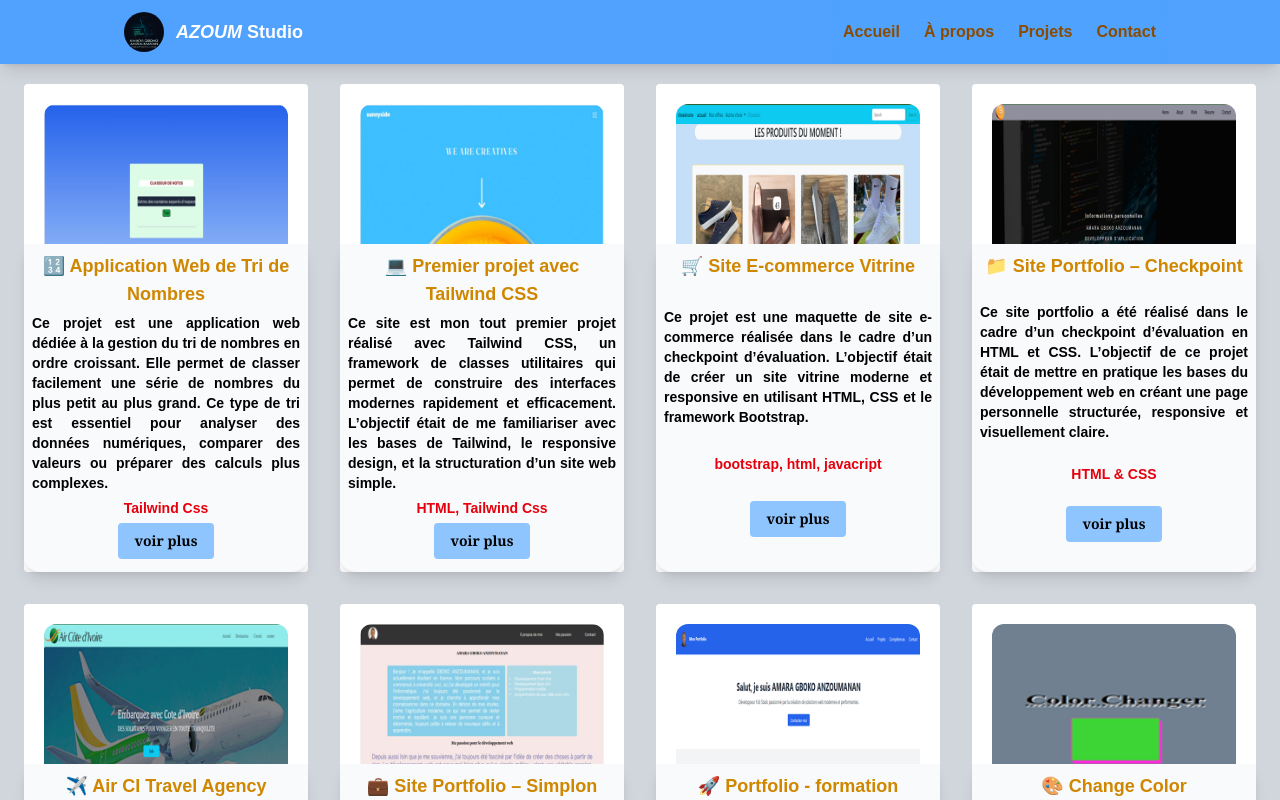
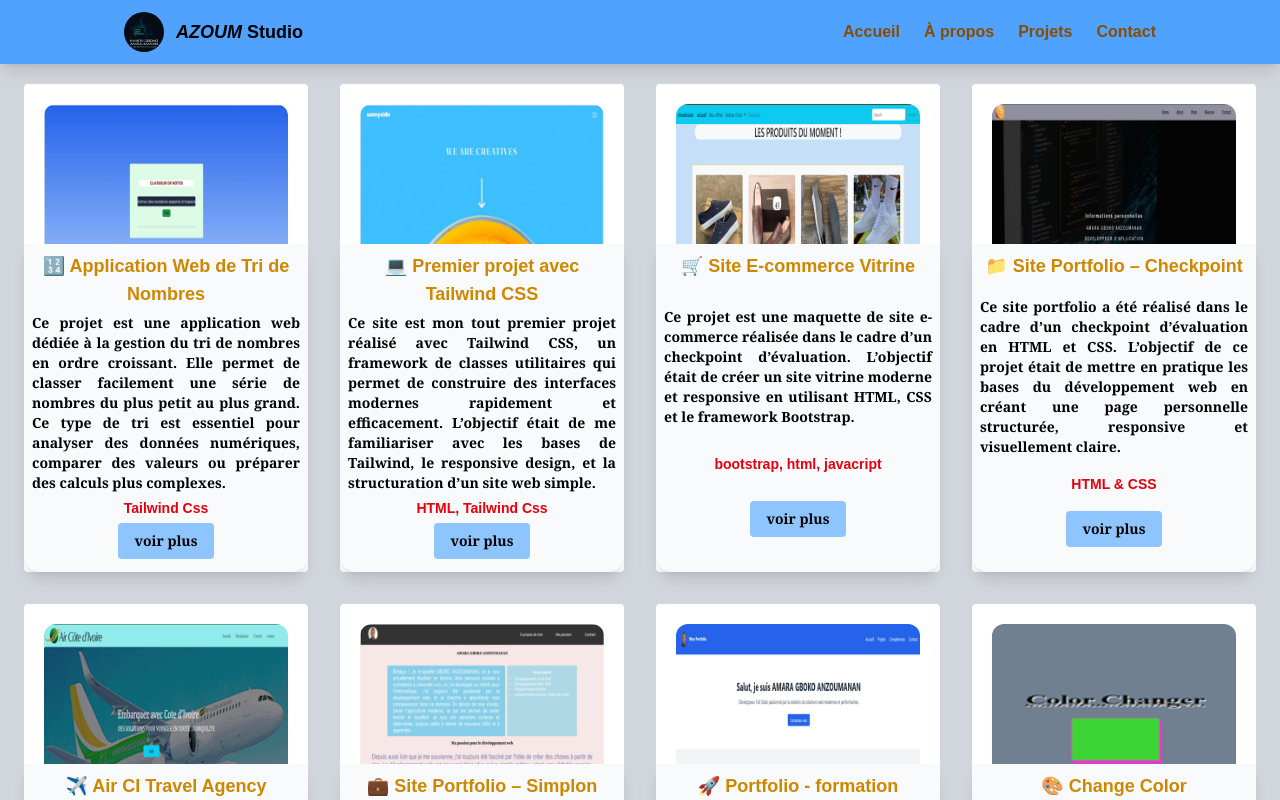
Before and after one commit to GBOKO-git/CheckpointNextJS, a Next.js app: page /Projects in a window 1280 px wide. Shown: the top 800 px of the page. Built offline with nearby package versions, Linux system fonts and the light colour scheme.

Commit message:
fix: font style

```diff
--- a/src/Components/Header.jsx
+++ b/src/Components/Header.jsx
@@ -21,7 +21,7 @@ const Header = () => {
                     height={40}
                     className="rounded-full hover:cursor-pointer"
                   />
-                <span className=" block text-white text-lg font-semibold"><i>AZOUM </i> Studio</span>
+                <span className=" block text-black text-lg font-semibold"><i>AZOUM </i> Studio</span>
                 </div>
 
         {/* Bouton menu mobile */}
--- a/src/Components/ProjectCard.jsx
+++ b/src/Components/ProjectCard.jsx
@@ -21,7 +21,7 @@ const ProjectCard = ({ project }) => {
             {name}
           </h3>
           {/* Texte toujours visible en md+ */}
-          <p className=" md:block text-black md:text-justify ">
+          <p className=" md:block text-black md:text-justify font-serif ">
             {description}
           </p>
           <p className="md:text-center text-red-600">{technologie} </p>
--- a/src/app/HomePage/page.jsx
+++ b/src/app/HomePage/page.jsx
@@ -19,7 +19,7 @@ import { Github, Linkedin, Instagram, Twitter } from "lucide-react";
 
 
 
-          <p className="text-black max-w-xl mx-auto">
+          <p className="text-black max-w-xl mx-auto font-serif">
             Passionné par la création de solutions web complètes,
             de l’interface utilisateur à la gestion des données côté serveur.
           </p>
```
